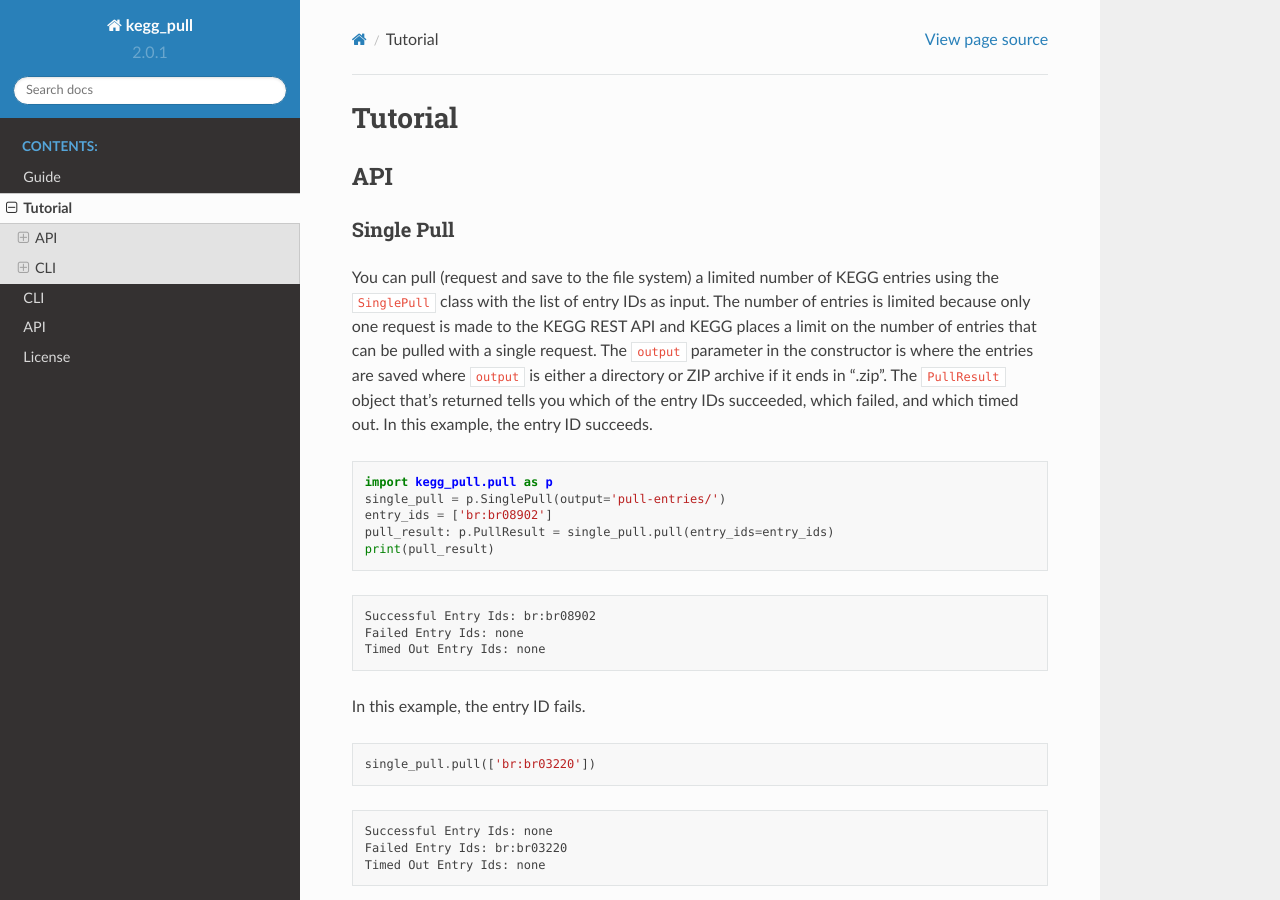
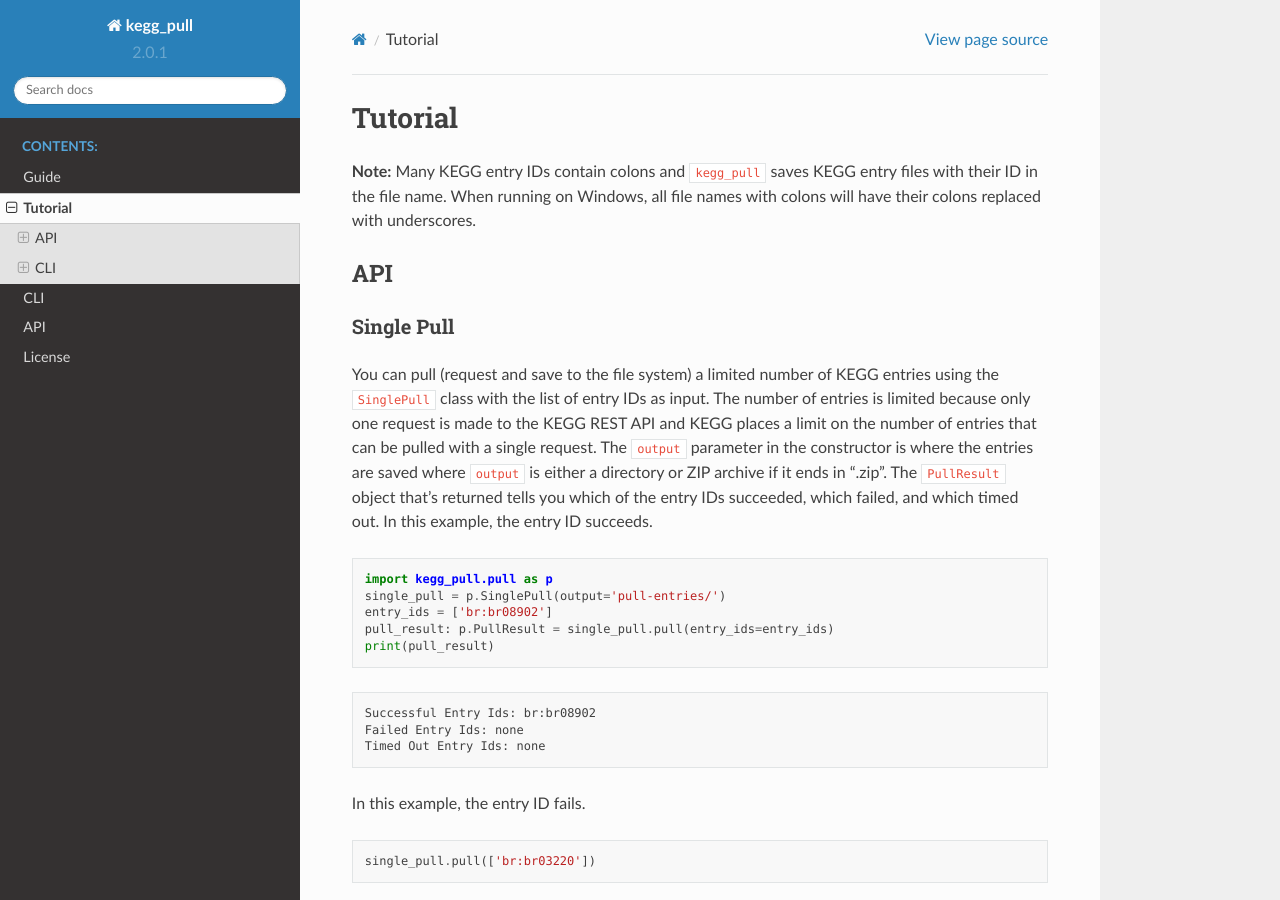
Before and after one commit to MoseleyBioinformaticsLab/kegg_pull, a Sphinx documentation site: the page built from docs/tutorial.rst, in a window 1280 px wide and 900 px high. Built offline with Sphinx 7.4.7 and the Read the Docs theme 2.0.0, drawn with Linux system fonts in a browser that asks for light colours.

Commit message:
Adds warning about colons when running on windows in documentation

```diff
--- a/README.rst
+++ b/README.rst
@@ -22,6 +22,8 @@ Install on Windows
 ~~~~~~~~~~~~~~~~~~
 .. parsed-literal::
    py -3 -m pip install kegg-pull
+
+**Note:** Many KEGG entry IDs contain colons and ``kegg_pull`` saves KEGG entry files with their ID in the file name. When running on Windows, all file names with colons will have their colons replaced with underscores.
 
 **Note:** If ``py`` is not installed on Windows (e.g. Python was installed via the Windows store rather than from the official Python website), the installation command is the same as Linux and Mac OS X.
 
--- a/docs/api.rst
+++ b/docs/api.rst
@@ -1,5 +1,6 @@
 API
 ===
+**Note:** Many KEGG entry IDs contain colons and ``kegg_pull`` saves KEGG entry files with their ID in the file name. When running on Windows, all file names with colons will have their colons replaced with underscores.
 
 .. automodule:: kegg_pull
 
--- a/docs/cli.rst
+++ b/docs/cli.rst
@@ -1,5 +1,6 @@
 CLI
 ===
+**Note:** Many KEGG entry IDs contain colons and ``kegg_pull`` saves KEGG entry files with their ID in the file name. When running on Windows, all file names with colons will have their colons replaced with underscores.
 
 kegg_pull Commandline Interface
 ~~~~~~~~~~~~~~~~~~~~~~~~~~~~~~~
--- a/docs/tutorial.rst
+++ b/docs/tutorial.rst
@@ -1,5 +1,6 @@
 Tutorial
 ========
+**Note:** Many KEGG entry IDs contain colons and ``kegg_pull`` saves KEGG entry files with their ID in the file name. When running on Windows, all file names with colons will have their colons replaced with underscores.
 
 API
 ---
```
